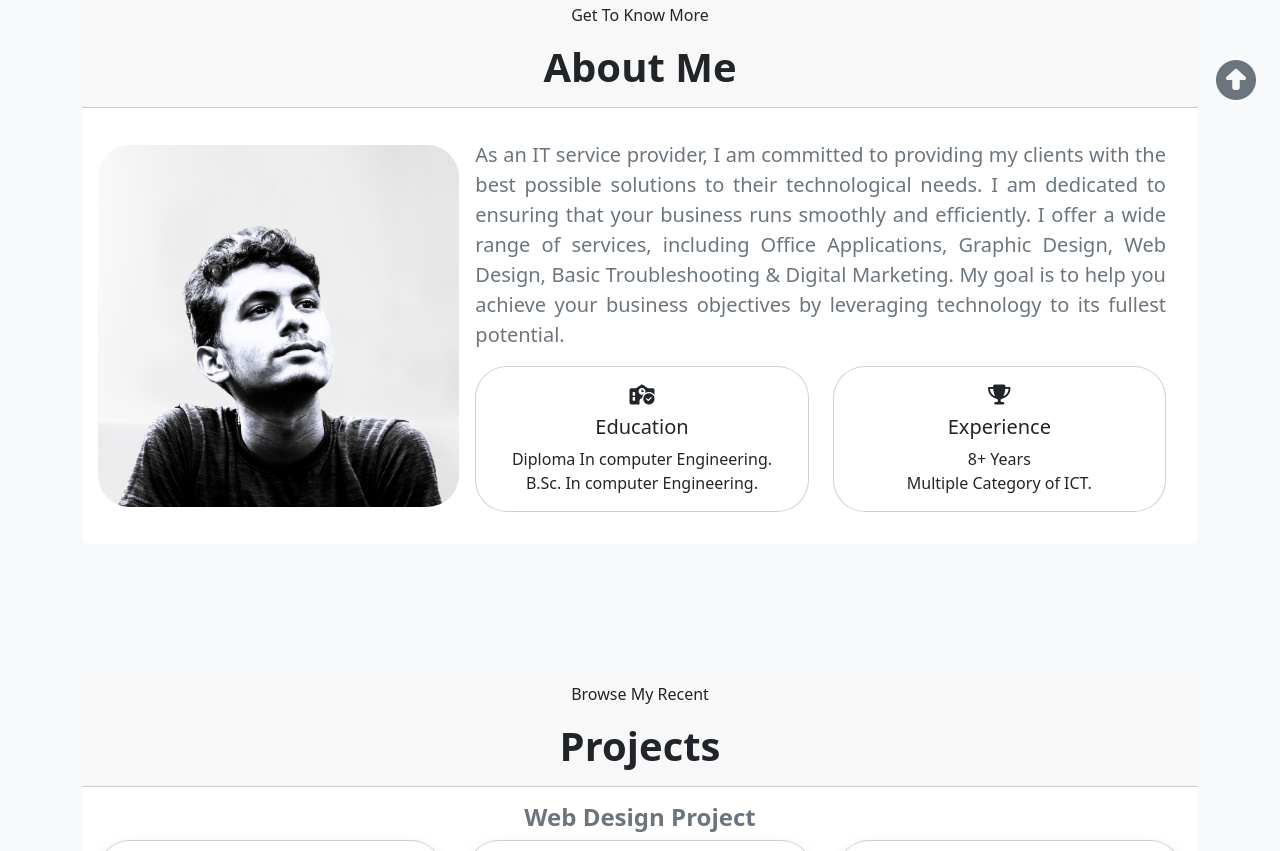
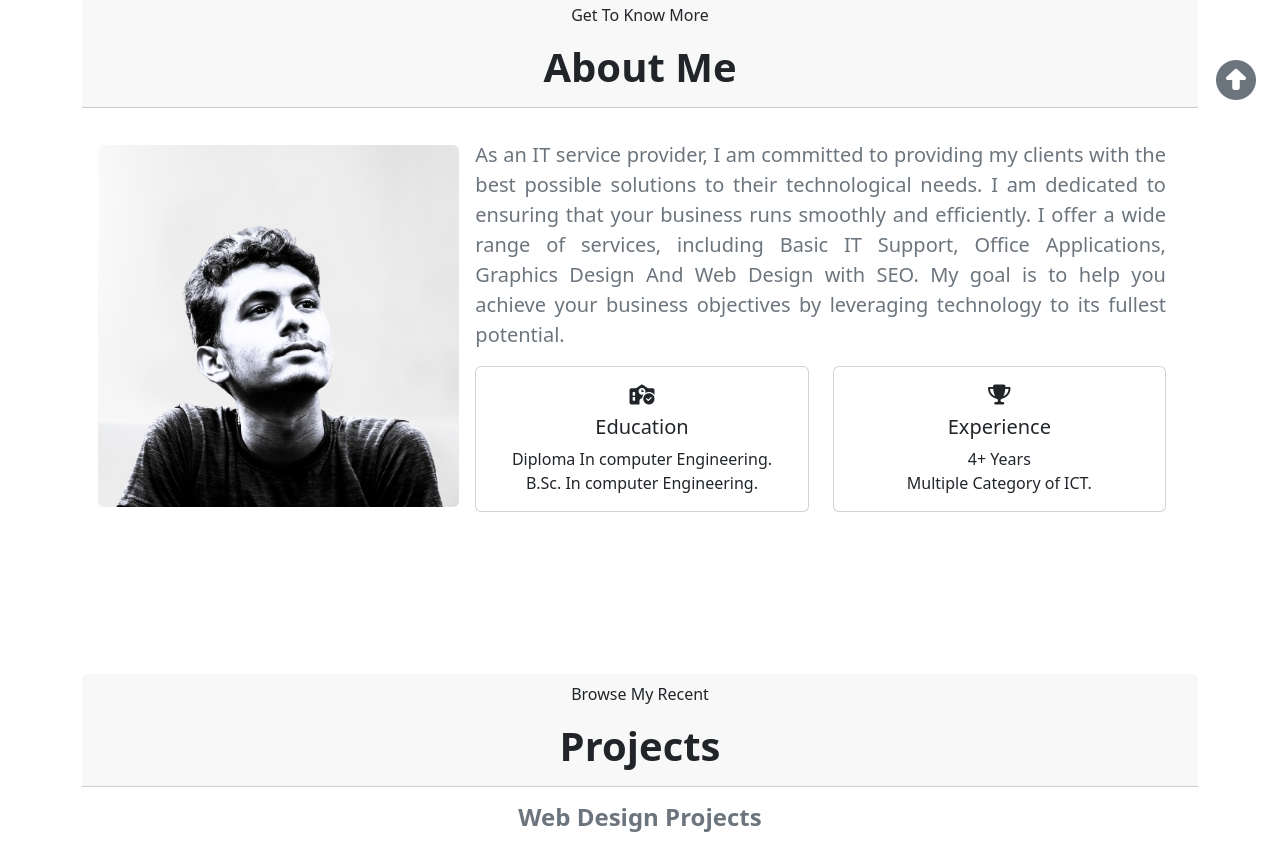
Before and after one commit to Ajoy19/Ajoy-Karmokar, a plain HTML site: page index.html in a window 1280 px wide. Shown: the part 690-1541 px from the top of the page. Drawn offline with nearby package versions, Linux system fonts and the light colour scheme; a web font is replaced by a local one.

Commit message:
final project 25'dec

```diff
--- a/index.html
+++ b/index.html
@@ -17,7 +17,7 @@
 </head>
 
 
-<body class="container bg-body-tertiary">
+<body class="container">
 
     <!-- Back To Top Button ----------------->
     <div id="home" class="fixed-bottom text-end">
@@ -29,7 +29,7 @@
 
     <!-- Navbar------------------------------>
     <nav class="navbar navbar-expand-lg bg-body-tertiary border-bottom">
-        <div class="container-fluid">
+        <div class="container px-5">
             <a class="navbar-brand fs-1 branding" href="#">Ajoy Karmokar</a>
             <button class="navbar-toggler" type="button" data-bs-toggle="collapse" data-bs-target="#navbarNav"
                 aria-controls="navbarNav" aria-expanded="false" aria-label="Toggle navigation">
@@ -70,9 +70,9 @@
                 <h1 class="fs-1 fw-bold">Ajoy Karmokar</h1>
                 <!-- <p class="fs-4 text-secondary fw-bold">IT Service Provider</p> -->
                 <p class="fs-4 text-secondary fw-bold"><span class="autotype"></span></p>
-                <button class="btn btn-light border-secondary rounded-5 px-4 py-2 m-3 fw-bold"
+                <button class="btn btn-light border-secondary rounded-5 px-4 py-2 m-3 fw-bold shadow-sm"
                     onclick="window.open('./utility/Ajoy Karmokar CV.pdf')">Download CV</button>
-                <button class="btn btn-secondary border-light rounded-5 px-4 py-2 fw-bold"
+                <button class="btn btn-secondary border-light rounded-5 px-4 py-2 fw-bold shadow-sm"
                     onclick="location.href='https://www.fiverr.com/k_ajoy'">Hire ME</button>
                 <!-- <div>
                     <a href="" class="text-decoration-none text-secondary fs-3 m-3">
@@ -101,18 +101,18 @@
             <div class="card-body">
                 <div class="row g-0" style="align-items: center; justify-content: center;">
                     <div class="col-md-4">
-                        <img class="img-fluid rounded-5 " src="utility/About Image.png" alt="">
+                        <img class="img-fluid rounded-2 " src="utility/About Image.png" alt="">
                     </div>
                     <div class="col-md-8 text-justify p-3">
                         <p class="fs-5 text-secondary ">As an IT service provider, I am committed to providing my
                             clients with the best possible solutions to their technological needs. I am dedicated to
                             ensuring that your business runs smoothly and efficiently. I offer a wide range of services,
-                            including Office Applications, Graphic Design, Web Design, Basic Troubleshooting & Digital
-                            Marketing. My goal is to help you achieve your business objectives by leveraging technology
-                            to its fullest potential.</p>
+                            including Basic IT Support, Office Applications, Graphics Design And Web Design with SEO. My
+                            goal is to help you achieve your business objectives by leveraging technology to its fullest
+                            potential.</p>
                         <div class="row row-cols-1 row-cols-md-2 g-4">
                             <div class="col text-center">
-                                <div class="card rounded-5">
+                                <div class="card rounded-2">
                                     <div class="card-body">
                                         <h5 class="card-title">
                                             <i class="fa-solid fa-school-circle-check"></i>
@@ -124,13 +124,13 @@
                                 </div>
                             </div>
                             <div class="col text-center">
-                                <div class="card rounded-5">
+                                <div class="card rounded-2">
                                     <div class="card-body">
                                         <h5 class="card-title">
                                             <i class="fa-solid fa-trophy"></i>
                                         </h5>
                                         <h5 class="card-title">Experience</h5>
-                                        <p class="card-text">8+ Years <br> Multiple Category of ICT. </p>
+                                        <p class="card-text">4+ Years <br> Multiple Category of ICT. </p>
 
                                     </div>
                                 </div>
@@ -176,7 +176,7 @@
                 <h5 class="fs-1 fw-bold">Projects</h5>
             </div>
             <div class="card-body">
-                <h5 class="fs-4 text-secondary fw-bold">Web Design Project</h5>
+                <h5 class="fs-4 text-secondary fw-bold pb-3">Web Design Projects</h5>
                 <div class="row row-cols-1 row-cols-md-3 g-4">
                     <div class="col text-center">
                         <div class="card rounded-5 shadow">
@@ -235,7 +235,7 @@
             <br>
             <br>
             <div class="card-body">
-                <h5 class="fs-4 text-secondary fw-bold">Graphic Design Project</h5>
+                <h5 class="fs-4 text-secondary fw-bold pb-3">Graphic Design Projects</h5>
                 <div class="row row-cols-1 row-cols-md-3 g-4">
                     <div class="col text-center">
                         <div class="card rounded-5 shadow">
@@ -340,7 +340,7 @@
 
 
     <!-- Footer Section-------------------------->
-    <div class="card text-center border-0">
+    <div class="card text-center border-0 bg-body-tertiary">
         <div class="card-body">
             <p>This Site Designed By <strong>Ajoy Karmokar</strong>.</p>
             <p>Copyright <strong>© 2023-2024 Ajoy Karmokar.</strong> All Rights Reserved.</p>
--- a/script.js
+++ b/script.js
@@ -1,5 +1,5 @@
 var typed = new Typed('.autotype', {
-    strings: ["Office Application Expert", "Graphic Designer", "Web Designer", "Digital Marketer", "It Service Provider"],
+    strings: ["Office Application Expert", "Graphic Designer", "Web Designer", "Digital Marketer", "IT Service Provider"],
     typeSpeed: 50,
     backSpeed: 50,
     loop: true
```
